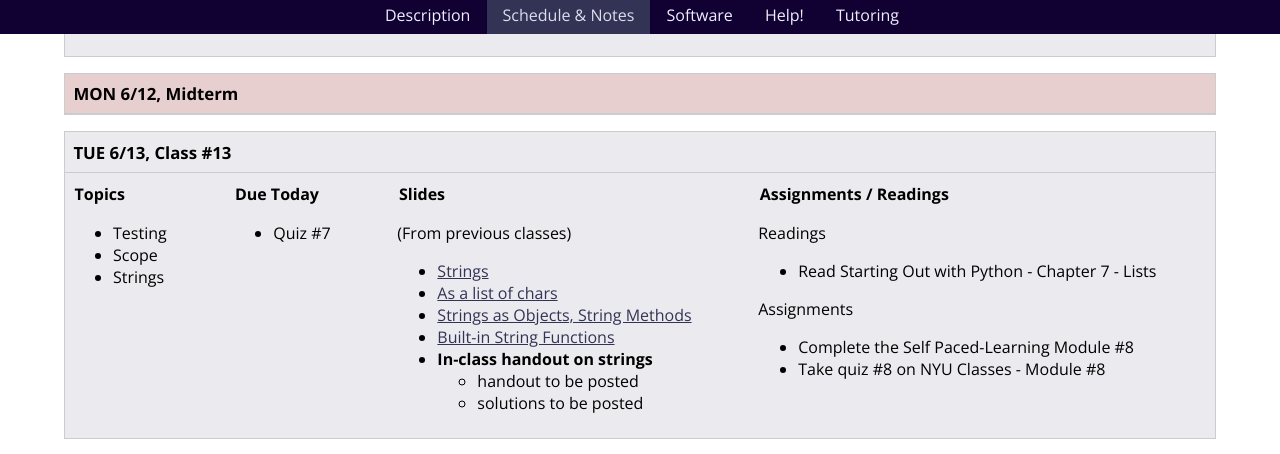
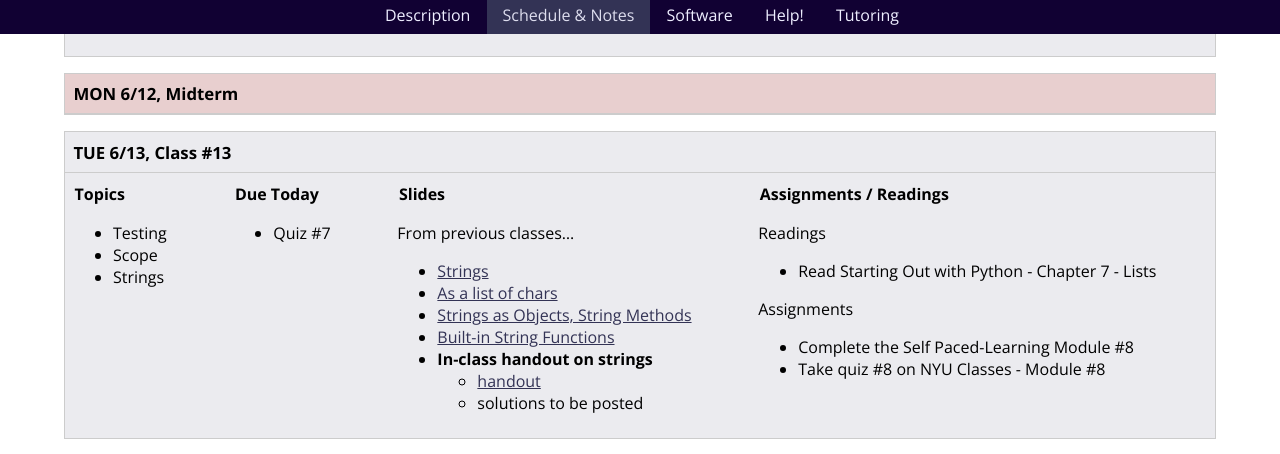
Before and after one commit to foureyes/csci-ua.0002-summer2017-001, a Jekyll site: the page built from schedule.markdown, in a window 1280 px wide and 900 px high, scrolled down 5507 px. Shown: the top 454 px of the window. Built offline with Jekyll 4.4.1, drawn with Linux system fonts in a browser that asks for light colours.

Commit message:
strings handout

```diff
--- a/_includes/classes/class-13.markdown
+++ b/_includes/classes/class-13.markdown
@@ -12,18 +12,17 @@
 <article class="slides" markdown="block">
 #### Slides
 
-(From previous classes)
+From previous classes...
 
 * [Strings](classes/13/strings.html)
 * [As a list of chars](classes/13/strings_as_list.html)
 * [Strings as Objects, String Methods](classes/16/strings_as_objects.html)
 * [Built-in String Functions](classes/16/strings_built_in_functions.html)
 * __In-class handout on strings__
-    * handout to be posted
+    * [handout](resources/handouts/in-class/strings.pdf)
     * solutions to be posted
 
 {% comment %}
-    * [handout](resources/handouts/in-class/strings.pdf)
     * [solutions](resources/handouts/in-class/strings-solutions.pdf)
 {% endcomment %}
 
```
Also changed, not shown: 6 other files.
